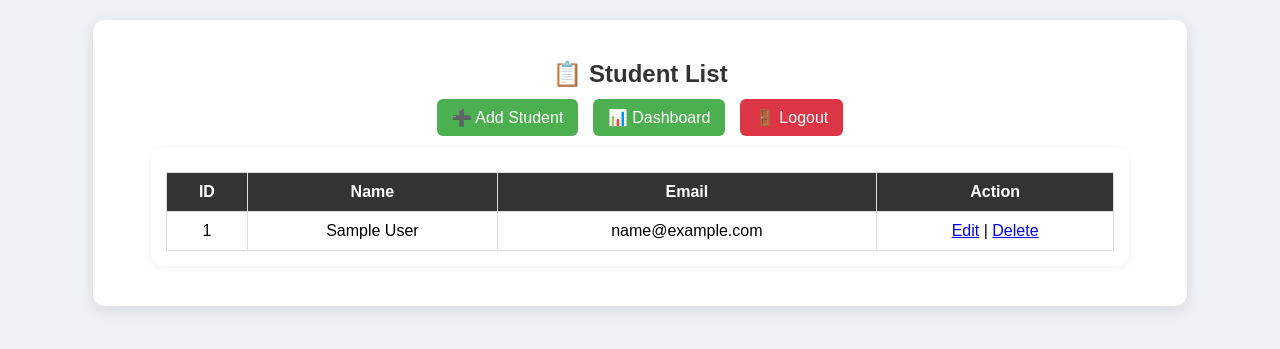
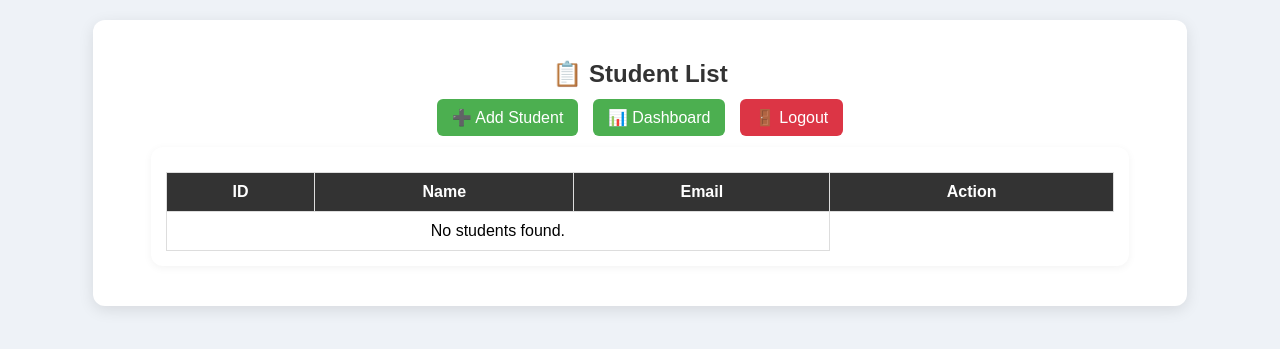
Before and after one commit to Gunjan750/acadiq, a PHP site: page / in a window 1280 px wide. Shown: the top 349 px of the page. Run offline with PHP 8.4, Linux system fonts and the light colour scheme; the visitor is signed in with stand-in values (Sample User, id 1); tables that the repository leaves empty or names only in its code hold one stand-in row (values such as "Sample post").

Commit message:
Minor issue fix

```diff
--- a/index.php
+++ b/index.php
@@ -8,7 +8,7 @@
     exit();
 }
 
-$query = "SELECT * FROM students";
+$query = "SELECT * FROM students WHERE role!='admin'";
 $result = mysqli_query($conn, $query);
 ?>
 
```
